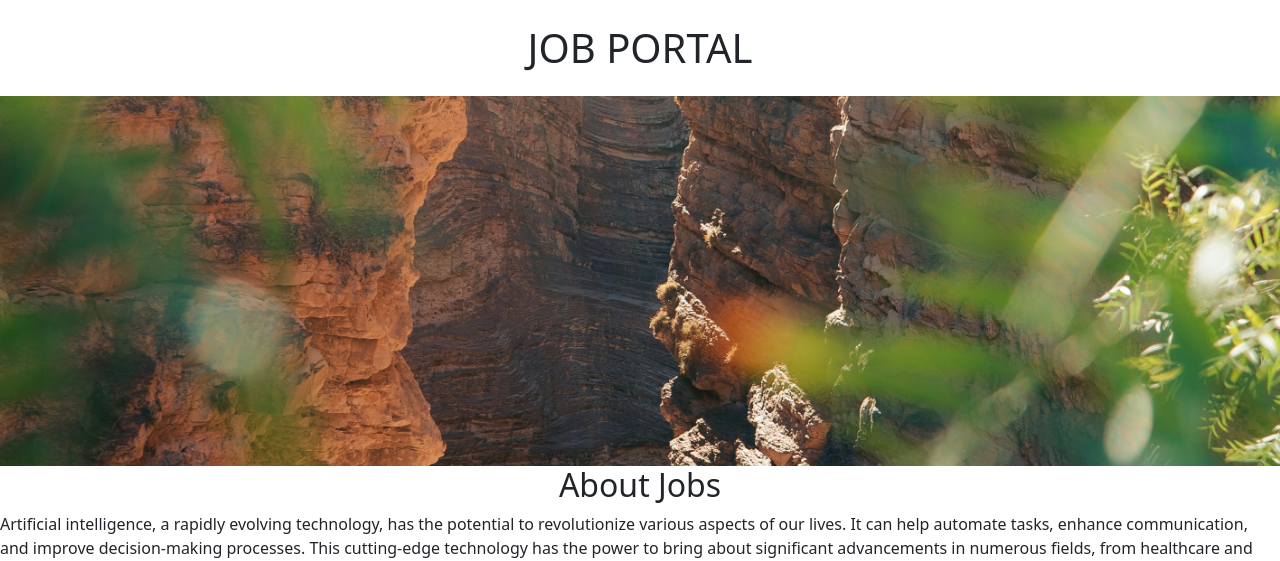
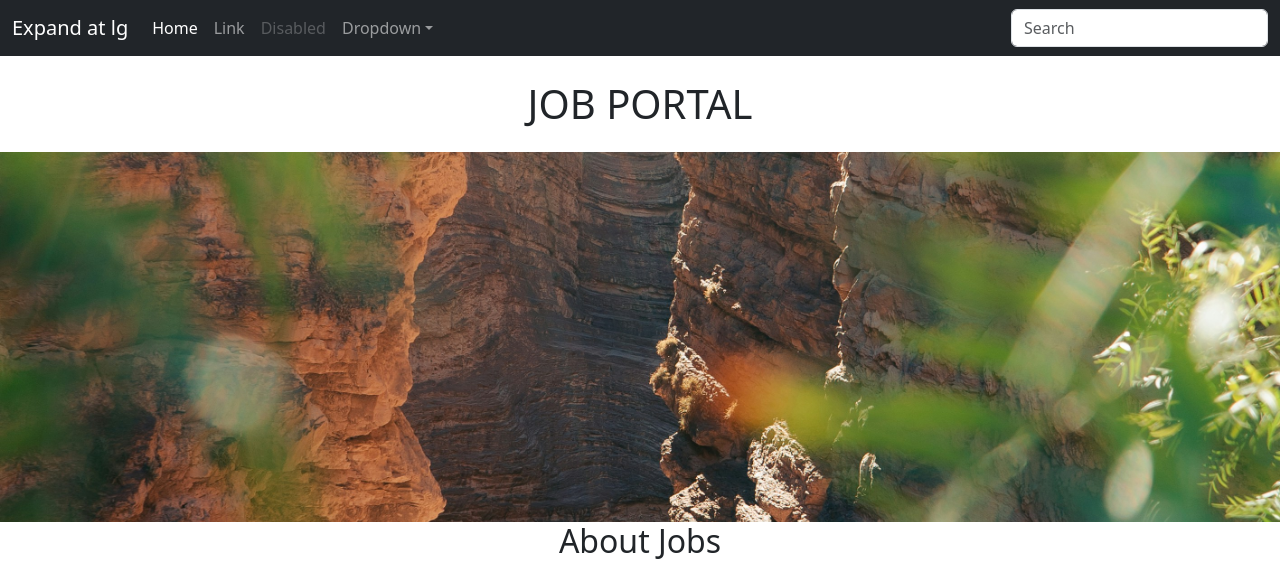
Before and after one commit to Abhisek3005/python_web, a Flask app: page / in a window 1280 px wide. Shown: the top 561 px of the page. Run offline with Flask 3, Linux system fonts and the light colour scheme.

Commit message:
Added Navbar

```diff
--- a/templates/home.html
+++ b/templates/home.html
@@ -18,7 +18,9 @@
   </head>
 
   <body>
+    {% include 'nav.html' %}
     <div class = ".container">
+
     <h1 class="text-center mt-4 mb-4"> JOB PORTAL</h1>
     <img class ="img-fluid" id ="banner" src="https://add94fe5-c129-4c3d-92c8-2b7ff64e8107-00-3wgdt6xbhkyj.pike.replit.dev/static/job.jpeg">
 
--- /dev/null
+++ b/templates/nav.html
@@ -0,0 +1,34 @@
+
+<nav class="navbar navbar-expand-lg navbar-dark bg-dark" aria-label="Fifth navbar example">
+    <div class="container-fluid">
+      <a class="navbar-brand" href="#">Expand at lg</a>
+      <button class="navbar-toggler" type="button" data-bs-toggle="collapse" data-bs-target="#navbarsExample05" aria-controls="navbarsExample05" aria-expanded="false" aria-label="Toggle navigation">
+        <span class="navbar-toggler-icon"></span>
+      </button>
+
+      <div class="collapse navbar-collapse" id="navbarsExample05">
+        <ul class="navbar-nav me-auto mb-2 mb-lg-0">
+          <li class="nav-item">
+            <a class="nav-link active" aria-current="page" href="#">Home</a>
+          </li>
+          <li class="nav-item">
+            <a class="nav-link" href="#">Link</a>
+          </li>
+          <li class="nav-item">
+            <a class="nav-link disabled" aria-disabled="true">Disabled</a>
+          </li>
+          <li class="nav-item dropdown">
+            <a class="nav-link dropdown-toggle" href="#" data-bs-toggle="dropdown" aria-expanded="false">Dropdown</a>
+            <ul class="dropdown-menu">
+              <li><a class="dropdown-item" href="#">Action</a></li>
+              <li><a class="dropdown-item" href="#">Another action</a></li>
+              <li><a class="dropdown-item" href="#">Something else here</a></li>
+            </ul>
+          </li>
+        </ul>
+        <form role="search">
+          <input class="form-control" type="search" placeholder="Search" aria-label="Search">
+        </form>
+      </div>
+    </div>
+  </nav>
```
